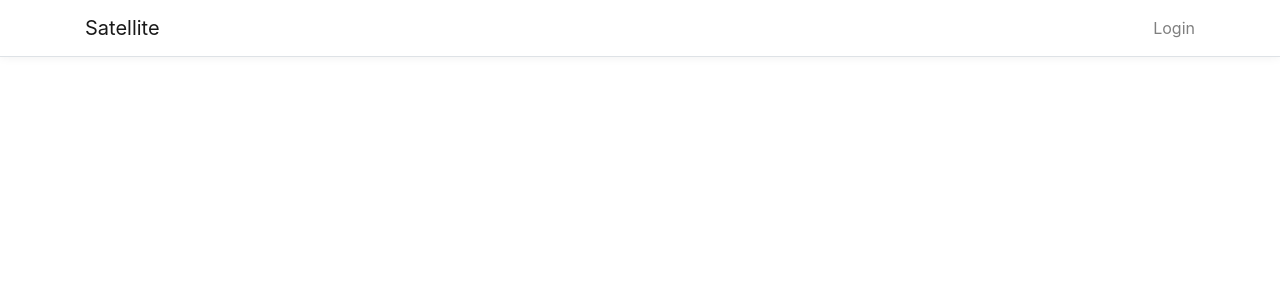
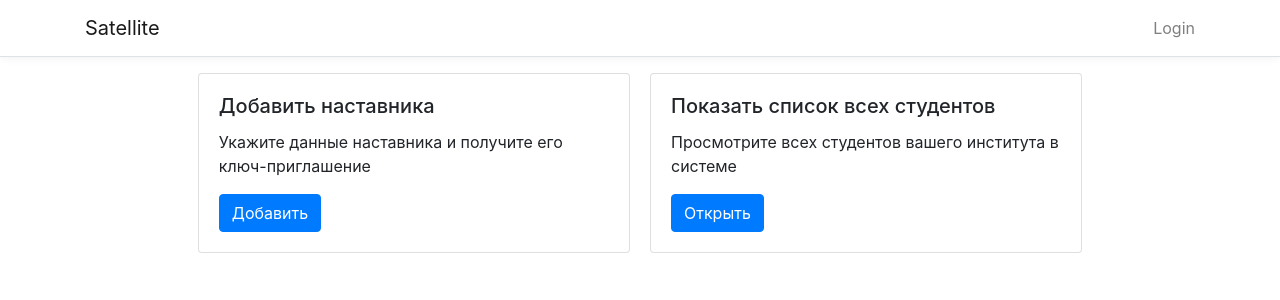
Before and after one commit to horkworse/urfuabitbot, an Angular app: page /admin in a window 1280 px wide. Before the commit this address led to /. Shown: the top 300 px of the page. Built offline with nearby package versions, Linux system fonts and the light colour scheme.

Commit message:
[WEB] Admin panel added

```diff
--- a/src/app/app.module.ts
+++ b/src/app/app.module.ts
@@ -24,7 +24,8 @@ import { AdminPanelComponent } from './components/admin-panel/admin-panel.compon
     BrowserModule,
     RouterModule.forRoot([
       { path: "", component: HomeComponent},
-      { path: "login", component: LoginComponent}
+      { path: "login", component: LoginComponent},
+      { path: "admin", component: AdminPanelComponent}
     ]),
     NgbModule,
     ReactiveFormsModule,
--- a/src/app/components/admin-panel/admin-panel.component.css
+++ b/src/app/components/admin-panel/admin-panel.component.css
@@ -0,0 +1,14 @@
+.wrapper{
+  display: grid;
+  grid-template-columns: 1fr 5fr 1fr;
+}
+
+.container{
+  grid-column: 2;
+  display: flex;
+  flex-wrap: wrap;
+}
+
+.card-columns{
+  column-count: 2;
+}
--- a/src/app/components/admin-panel/admin-panel.component.html
+++ b/src/app/components/admin-panel/admin-panel.component.html
@@ -1 +1,24 @@
-<p>admin-panel works!</p>
+<div class="wrapper">
+  <div class="container">
+    <div class="card-columns">
+    <div class="">
+      <div class="card">
+        <div class="card-body">
+          <h5 class="card-title">Добавить наставника</h5>
+          <p class="card-text">Укажите данные наставника и получите его ключ-приглашение</p>
+          <a routerLink="createnewmentor" class="btn btn-primary" [innerText]="'Добавить'"></a>
+       </div>
+      </div>
+    </div>
+    <div class="w-100">
+      <div class="card">
+        <div class="card-body">
+          <h5 class="card-title">Показать список всех студентов</h5>
+          <p class="card-text">Просмотрите всех студентов вашего института в системе</p>
+          <a routerLink="allstudent" class="btn btn-primary" [innerText]="'Открыть'"></a>
+        </div>
+      </div>
+    </div>
+    </div>
+  </div>
+</div>
--- a/src/app/components/admin-panel/admin-panel.component.ts
+++ b/src/app/components/admin-panel/admin-panel.component.ts
@@ -7,9 +7,18 @@ import { Component, OnInit } from '@angular/core';
 })
 export class AdminPanelComponent implements OnInit {
 
-  constructor() { }
+  constructor() {
+
+  }
+
+  public getGovno(){
+    return {
+      text: "Shluha Helpopvna \n @id2982392(Zalupa Konskaya)"
+    }
+  }
 
   ngOnInit(): void {
+
   }
 
 }
```
Also changed, not shown: 1 other file (tests, documents, lock files or other folders).
